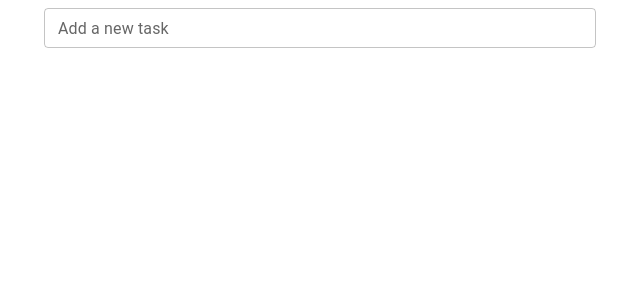
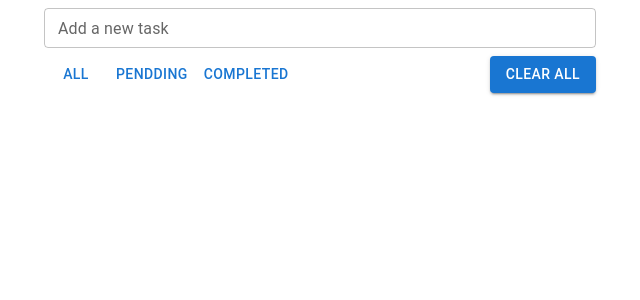
Before and after one commit to Mentorship-ReactJS/ReactJS_TodoList, a React (Create React App) app: page / in a window 1280 px wide. Shown: the top 300 px of the page, without its empty margins (320-960 px from the left). Built offline with nearby package versions, Linux system fonts and the light colour scheme.

Commit message:
Function fitter todo list task

```diff
--- /dev/null
+++ b/src/components/StatusBar.jsx
@@ -0,0 +1,34 @@
+import { Box, Button } from "@mui/material";
+import React from "react";
+import StatusButton from "./StatusButton";
+
+function Statusbar({ onChangeStatus }) {
+  const statusList = ["all", "pendding", "completed"];
+  return (
+    <Box
+      sx={{
+        display: "flex",
+        justifyContent: "space-between",
+        alignItems: "center",
+        paddingTop: 1,
+        paddingBottom: 1,
+      }}
+    >
+      <Box
+        sx={{
+          display: "flex",
+          justifyContent: "space-between",
+        }}
+      >
+        {statusList.map((ele, index) => (
+          <StatusButton key={index} title={ele} onChange = {onChangeStatus} />
+        ))}
+      </Box>
+      <Box>
+        <Button variant="contained">Clear all</Button>
+      </Box>
+    </Box>
+  );
+}
+
+export default Statusbar;
--- /dev/null
+++ b/src/components/StatusButton.jsx
@@ -0,0 +1,18 @@
+import { Button } from "@mui/material";
+import React, { useCallback } from "react";
+
+function StatusButton({ title, onChange }) {
+  const onChangeStatus = useCallback(
+    () => onChange(title),
+
+    [onChange, title]
+  );
+
+  return (
+    <Button variant="text" onClick={onChangeStatus}>
+      {title}
+    </Button>
+  );
+}
+
+export default StatusButton;
--- a/src/views/TodoList.jsx
+++ b/src/views/TodoList.jsx
@@ -2,9 +2,11 @@ import { Container } from "@mui/material";
 import AddTask from "../components/AddTask";
 import TaskList from "../components/TaskList";
 import { useState, useCallback } from "react";
+import Statusbar from "../components/StatusBar";
 
 function TodoList() {
   const [todoList, setTodoList] = useState([]);
+  const [fitterStatus, setFitterStatus] = useState("all");
 
   const handleAddTodoList = useCallback(
     (title) => {
@@ -20,10 +22,24 @@ function TodoList() {
     [todoList]
   );
 
+  const fitterTodoList = todoList.filter((task) => {
+    if (fitterStatus === "all") {
+      return true;
+    } else if (fitterStatus === "completed") {
+      return task.done === true;
+    }
+    return task.done === false;
+  });
+
+  const handleChangFitterStatus = useCallback((status) => {
+    setFitterStatus(status);
+  }, []);
+
   return (
     <Container maxWidth="sm">
       <AddTask onAddTodoList={handleAddTodoList} />
-      <TaskList tasks={todoList} />
+      <Statusbar onChangeStatus={handleChangFitterStatus} />
+      <TaskList tasks={fitterTodoList} />
     </Container>
   );
 }
```
